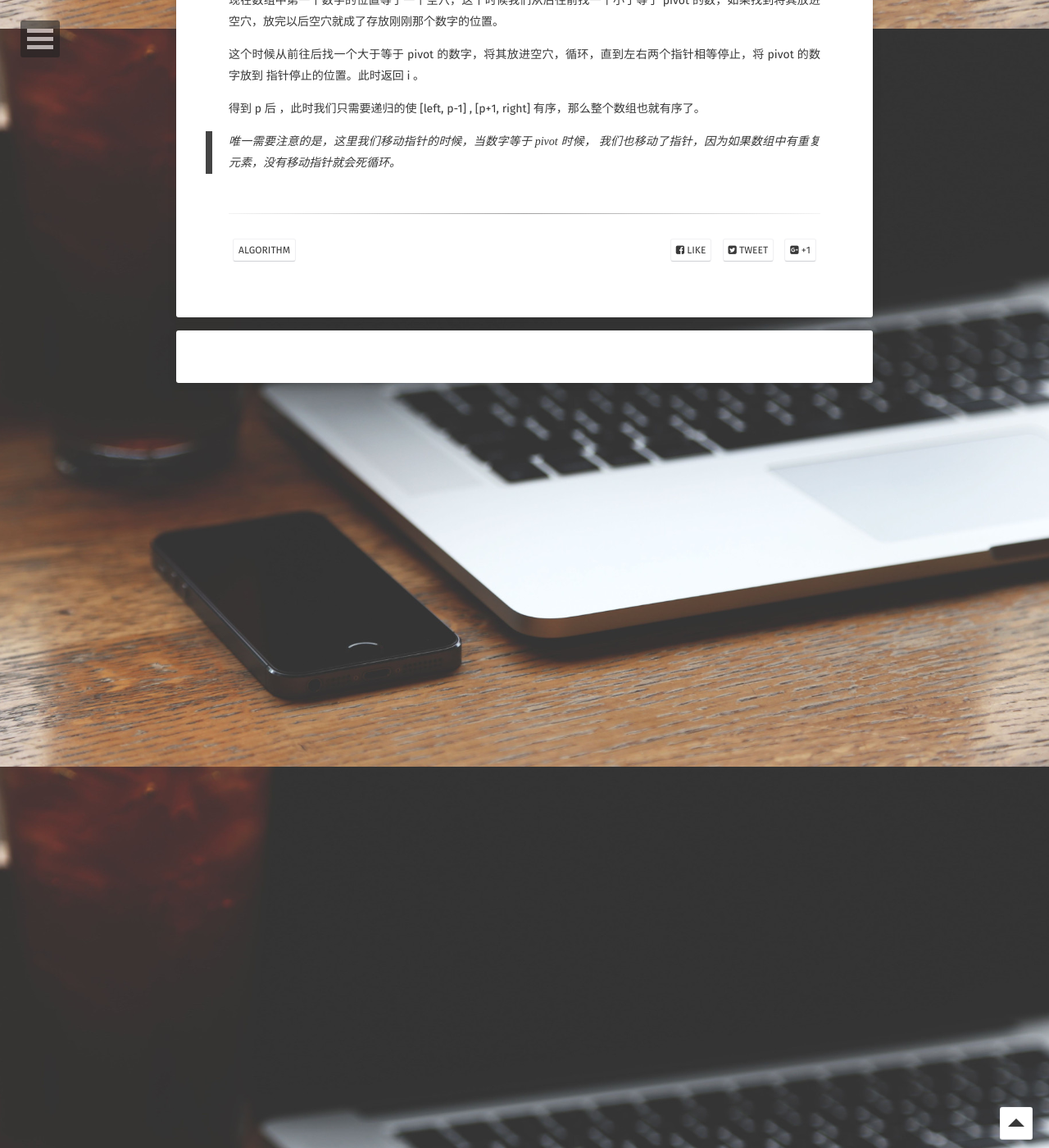
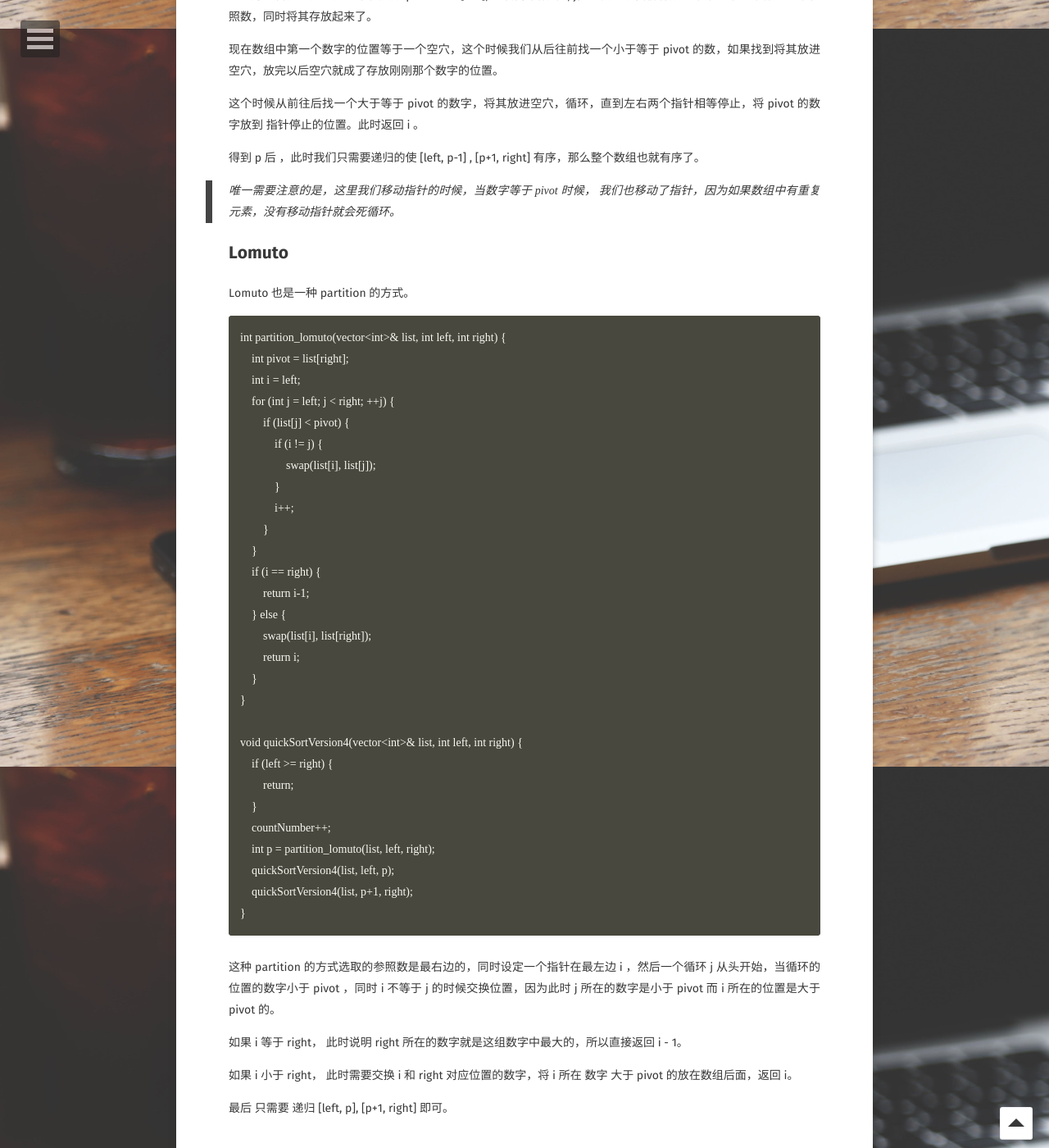
Before and after one commit to longjianjiang/longjianjiang.github.io, a Jekyll site: the page built from _posts/2018-12-07-sort.md, in a window 1280 px wide and 1400 px high, scrolled down 5365 px. Shown: the whole window at 82% size. Built offline with Jekyll 4.4.1, drawn with Linux system fonts in a browser that asks for light colours; some web fonts are replaced; comment, search, counter and statistics services are not loaded; some of the changed text lies outside the part shown.

Commit message:
Update(auto commit)

````diff
--- a/_posts/2018-12-07-sort.md
+++ b/_posts/2018-12-07-sort.md
@@ -184,3 +186,46 @@ void quickSort(vector<int>& list, int left, int right) {
 得到 p 后 ，此时我们只需要递归的使 [left, p-1] , [p+1, right] 有序，那么整个数组也就有序了。
 
 > 唯一需要注意的是，这里我们移动指针的时候，当数字等于 pivot 时候， 我们也移动了指针，因为如果数组中有重复元素，没有移动指针就会死循环。
+
+## Lomuto
+
+Lomuto 也是一种 partition 的方式。
+
+```
+int partition_lomuto(vector<int>& list, int left, int right) {
+    int pivot = list[right];
+    int i = left;
+    for (int j = left; j < right; ++j) {
+        if (list[j] < pivot) {
+            if (i != j) {
+                swap(list[i], list[j]);
+            }
+            i++;
+        }
+    }
+    if (i == right) {
+        return i-1;
+    } else {
+        swap(list[i], list[right]);
+        return i;
+    }
+}
+
+void quickSortVersion4(vector<int>& list, int left, int right) {
+    if (left >= right) {
+        return;
+    }
+    countNumber++;
+    int p = partition_lomuto(list, left, right);
+    quickSortVersion4(list, left, p);
+    quickSortVersion4(list, p+1, right);
+}
+```
+
+这种 partition 的方式选取的参照数是最右边的，同时设定一个指针在最左边 i ，然后一个循环 j 从头开始，当循环的位置的数字小于 pivot ，同时 i 不等于 j 的时候交换位置，因为此时 j 所在的数字是小于 pivot 而 i 所在的位置是大于 pivot 的。
+
+如果 i 等于 right， 此时说明 right 所在的数字就是这组数字中最大的，所以直接返回 i - 1。
+
+如果 i 小于 right， 此时需要交换 i 和 right 对应位置的数字，将 i 所在 数字 大于 pivot 的放在数组后面，返回 i。
+
+最后 只需要 递归 [left, p], [p+1, right] 即可。
````
Also changed, not shown: other parts of _posts/2018-12-07-sort.md (+2 -0 lines).
